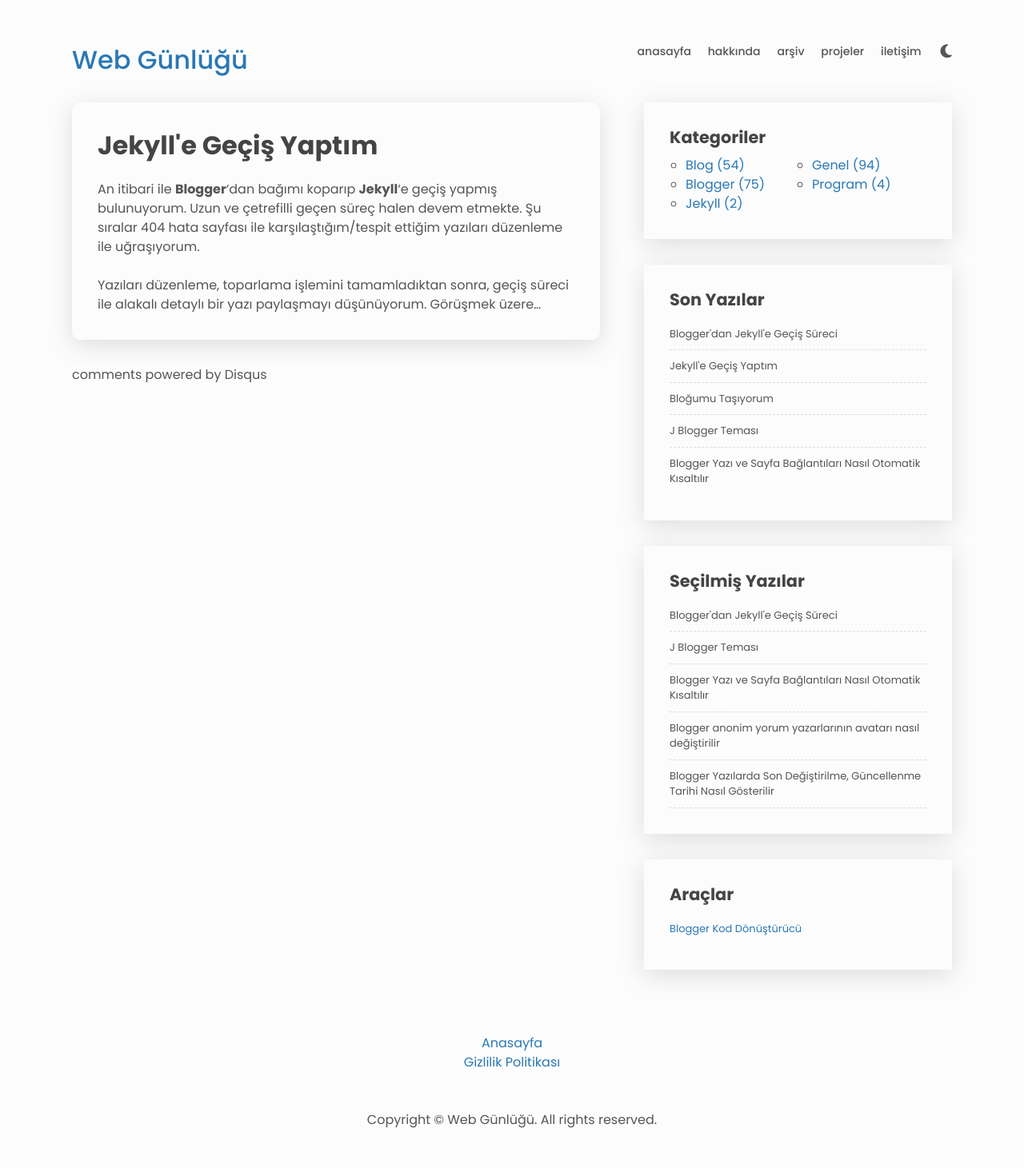
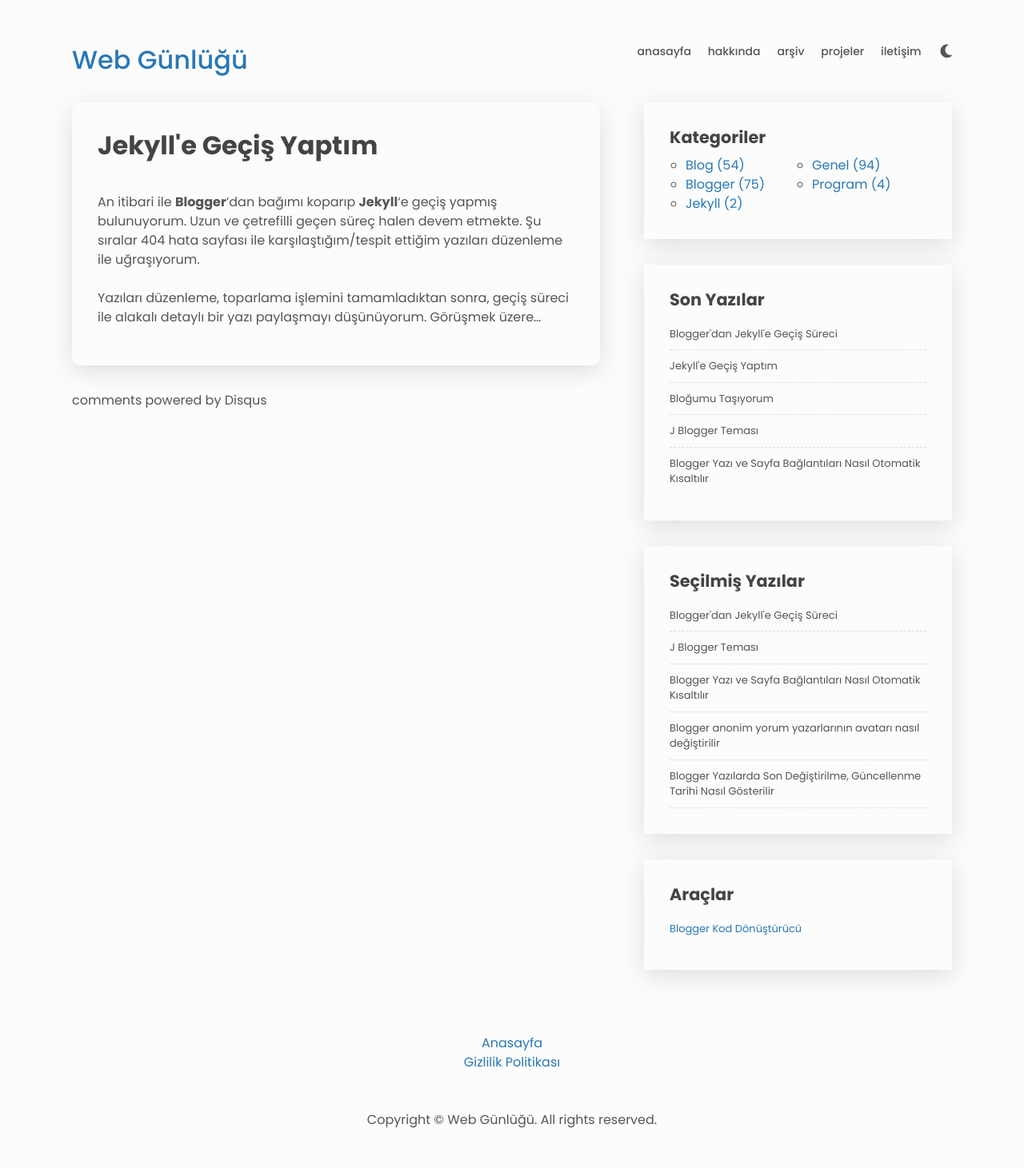
Before and after one commit to zaferzent/zaferzent.github.io, a Jekyll site: the page built from _posts/2022-09-12-jekylle-gecis-yaptim.md, in a window 1280 px wide. Shown: the whole page at 80% size. Built offline with Jekyll 4.4.1, drawn with Linux system fonts in a browser that asks for light colours; nearby versions of some CDN libraries; comment, search, counter and statistics services are not loaded.

Commit message:
Update style1.css

```diff
--- a/assets/css/style1.css
+++ b/assets/css/style1.css
@@ -1,3 +1,8 @@
+.blog p{    display: block;
+    margin-block-start: 1em;
+    margin-block-end: 1em;
+    margin-inline-start: 0px;
+    margin-inline-end: 0px;}
 /* Comments */
 #comments h4{margi-top:20px; margin-bottom:20px}
 #comments ol li{list-style:none}
```
